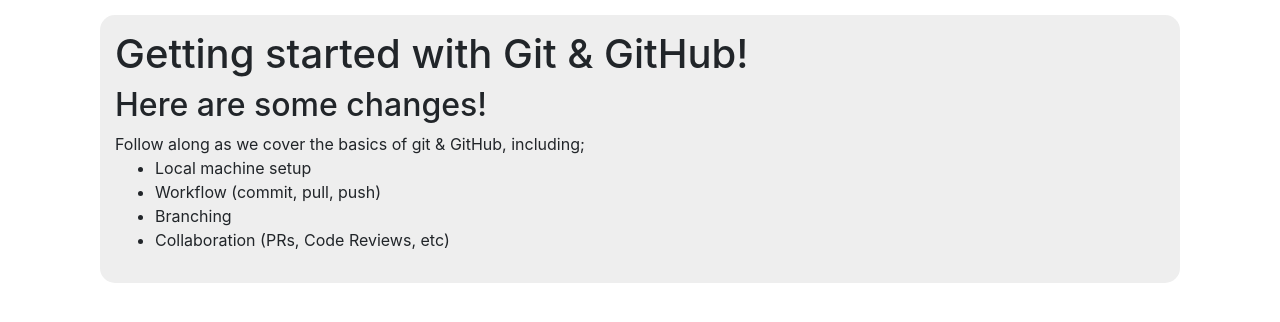
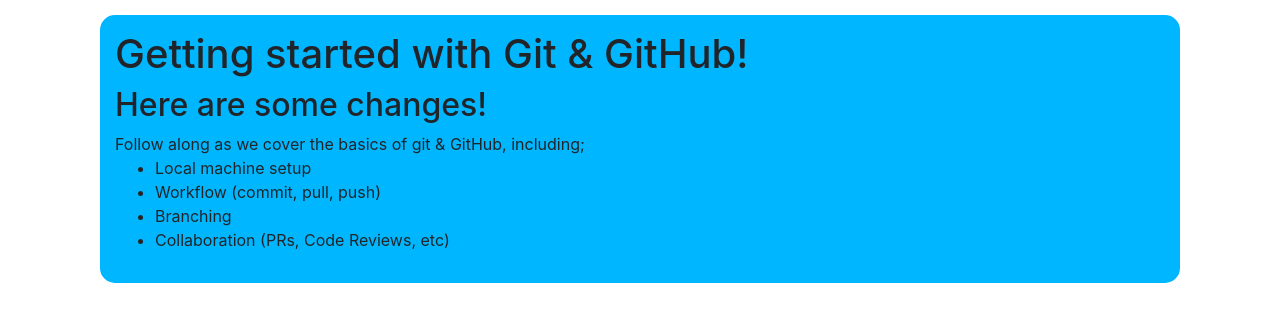
Before and after one commit to bmorrisondev/2021.01-getting-started-with-github, a plain HTML site: page index.html in a window 1280 px wide. Drawn offline with nearby package versions, Linux system fonts and the light colour scheme.

Commit message:
Changed bg to blue

```diff
--- a/style.css
+++ b/style.css
@@ -1,5 +1,5 @@
 .hero-wrapper {
-  background-color: #eee;
+  background-color: rgb(0, 183, 255);
   border-radius: 15px;
   padding: 15px;
   margin: 15px;
```
